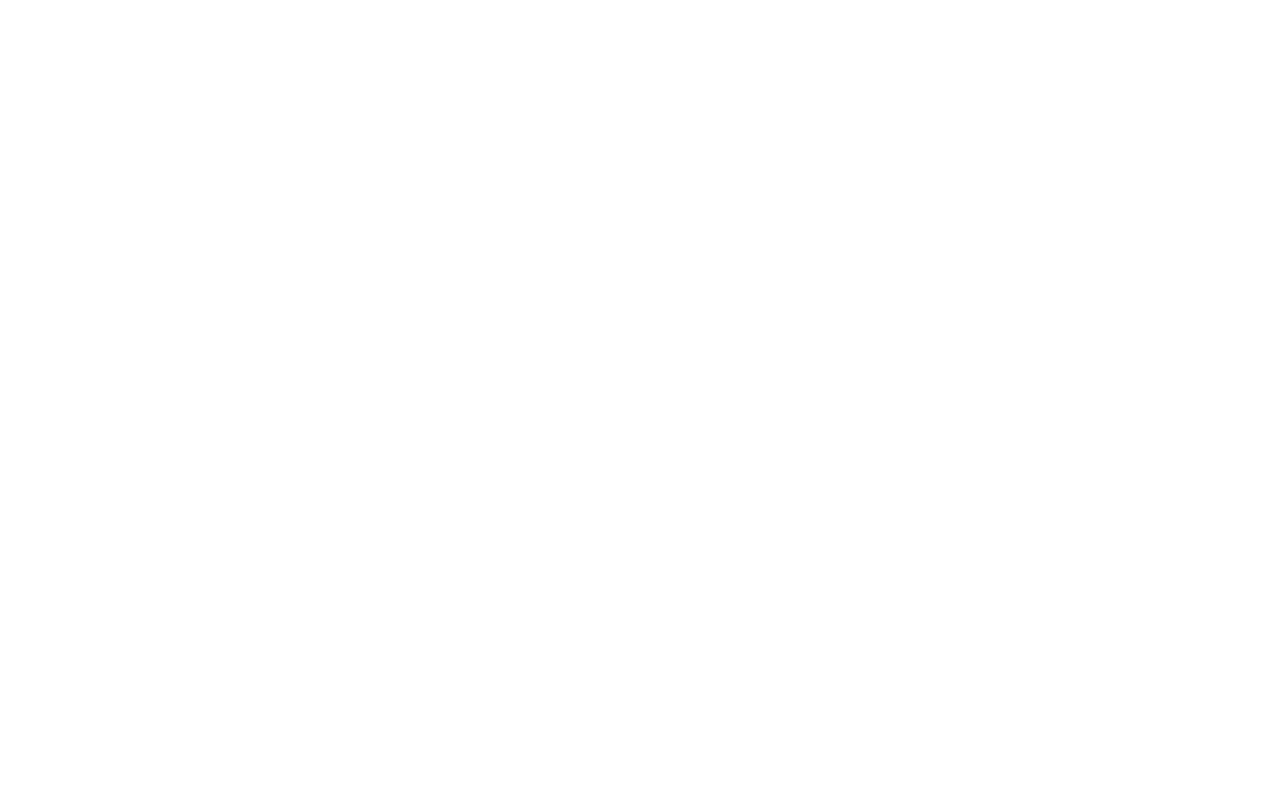
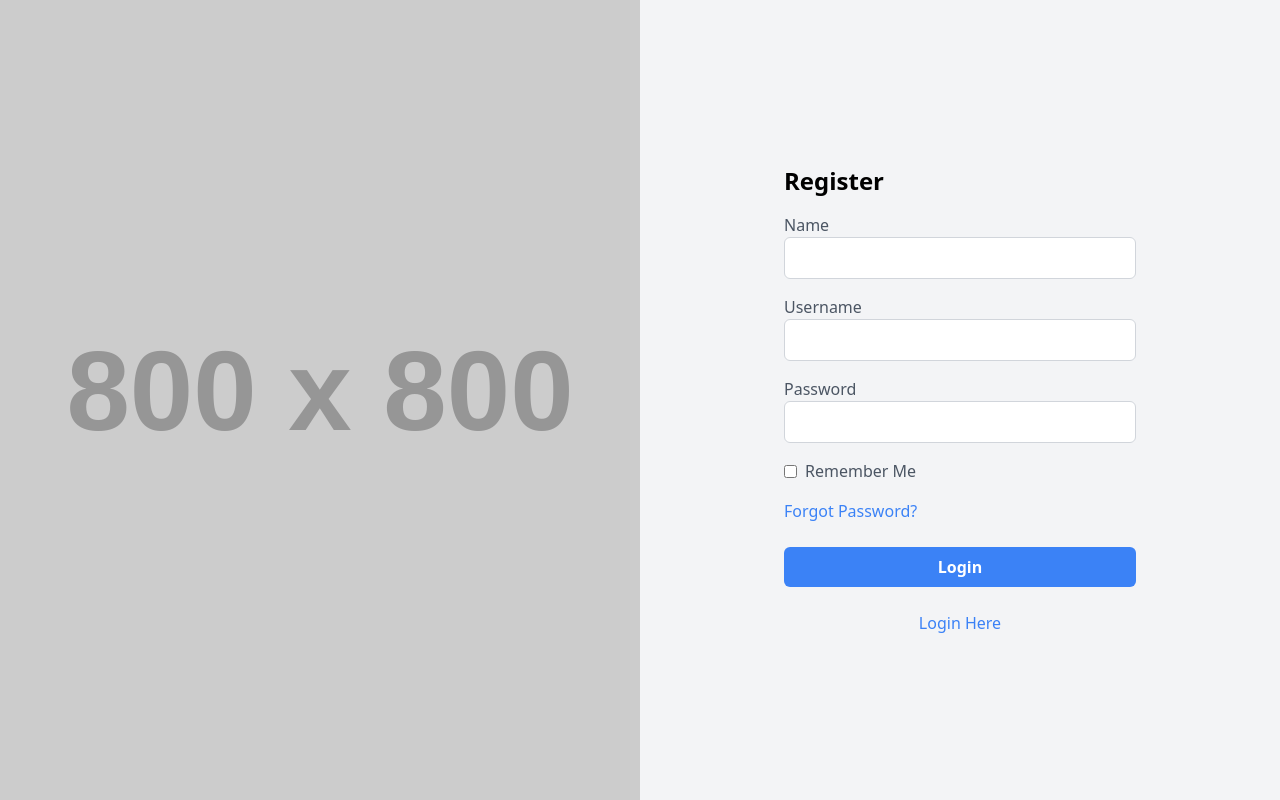
Before and after one commit to chaicopadillag/shop-vue-with-admin-tanstack, a Vue app: page /auth/register in a window 1280 px wide. Before the commit this address had no page. Built offline with nearby package versions, Linux system fonts and the light colour scheme; the HTML template or start-up script is replaced by a standard one; what @tanstack/vue-query would draw is missing.

Commit message:
implement authentication layout and routing; add login and registration views; create auth guard for protected routes

```diff
--- /dev/null
+++ b/src/modules/auth/guards/auth.guard.ts
@@ -0,0 +1,18 @@
+import type { NavigationGuardNext, RouteLocationNormalized } from 'vue-router';
+
+export const authGuard = async (
+  to: RouteLocationNormalized,
+  from: RouteLocationNormalized,
+  next: NavigationGuardNext,
+) => {
+  const userId = localStorage.getItem('userId');
+  localStorage.setItem('lastPath', to.path);
+
+  if (!userId) {
+    return next({
+      name: 'login',
+    });
+  }
+
+  return next();
+};
--- /dev/null
+++ b/src/modules/auth/layouts/AuthLayout.vue
@@ -0,0 +1,17 @@
+<template>
+  <!-- component -->
+  <div class="bg-gray-100 flex justify-center items-center h-screen">
+    <!-- Left: Image -->
+    <div class="w-1/2 h-screen hidden lg:block">
+      <img
+        src="https://placehold.co/800x/667fff/ffffff.png?text=Your+Image&font=Montserrat"
+        alt="Placeholder Image"
+        class="object-cover w-full h-full"
+      />
+    </div>
+    <!-- Right: Login Form -->
+    <div class="lg:p-36 md:p-52 sm:20 p-8 w-full lg:w-1/2">
+      <RouterView />
+    </div>
+  </div>
+</template>
--- /dev/null
+++ b/src/modules/auth/router/index.ts
@@ -0,0 +1,20 @@
+import type { RouteRecordRaw } from 'vue-router';
+
+export const authRouter: RouteRecordRaw = {
+  path: '/auth',
+  name: 'auth',
+  redirect: { name: 'login' },
+  component: () => import('@/modules/auth/layouts/AuthLayout.vue'),
+  children: [
+    {
+      path: 'login',
+      name: 'login',
+      component: () => import('@/modules/auth/views/LoginView.vue'),
+    },
+    {
+      path: 'register',
+      name: 'register',
+      component: () => import('@/modules/auth/views/RegisterView.vue'),
+    },
+  ],
+};
--- /dev/null
+++ b/src/modules/auth/views/LoginView.vue
@@ -0,0 +1,65 @@
+<template>
+  <h1 class="text-2xl font-semibold mb-4">Login</h1>
+  <form action="#" method="POST">
+    <!-- Username Input -->
+    <div class="mb-4">
+      <label for="username" class="block text-gray-600">Username</label>
+      <input
+        type="text"
+        id="username"
+        name="username"
+        class="w-full border border-gray-300 rounded-md py-2 px-3 focus:outline-none focus:border-blue-500"
+        autocomplete="off"
+      />
+    </div>
+    <!-- Password Input -->
+    <div class="mb-4">
+      <label for="password" class="block text-gray-600">Password</label>
+      <input
+        type="password"
+        id="password"
+        name="password"
+        class="w-full border border-gray-300 rounded-md py-2 px-3 focus:outline-none focus:border-blue-500"
+        autocomplete="off"
+      />
+    </div>
+    <!-- Remember Me Checkbox -->
+    <div class="mb-4 flex items-center">
+      <input type="checkbox" id="remember" name="remember" class="text-blue-500" />
+      <label for="remember" class="text-gray-600 ml-2">Remember Me</label>
+    </div>
+    <!-- Forgot Password Link -->
+    <div class="mb-6 text-blue-500">
+      <a href="#" class="hover:underline">Forgot Password?</a>
+    </div>
+    <!-- Login Button -->
+    <button
+      @click="onLogin"
+      type="button"
+      class="bg-blue-500 hover:bg-blue-600 text-white font-semibold rounded-md py-2 px-4 w-full"
+    >
+      Login
+    </button>
+  </form>
+  <!-- Sign up  Link -->
+  <div class="mt-6 text-blue-500 text-center">
+    <RouterLink :to="{ name: 'register' }" class="hover:underline">Sign up Here</RouterLink>
+  </div>
+</template>
+
+<script lang="ts" setup>
+import { useRouter } from 'vue-router';
+
+const router = useRouter();
+
+const onLogin = () => {
+  localStorage.setItem('userId', 'ABC-123');
+
+  const lastPath = localStorage.getItem('lastPath') ?? '/';
+
+  // router.replace({
+  //   // name: 'home',
+  // });
+  router.replace(lastPath);
+};
+</script>
--- /dev/null
+++ b/src/modules/auth/views/RegisterView.vue
@@ -0,0 +1,59 @@
+<template>
+  <h1 class="text-2xl font-semibold mb-4">Register</h1>
+  <form action="#" method="POST">
+    <!-- Username Input -->
+    <div class="mb-4">
+      <label for="name" class="block text-gray-600">Name</label>
+      <input
+        type="text"
+        id="name"
+        name="name"
+        class="w-full border border-gray-300 rounded-md py-2 px-3 focus:outline-none focus:border-blue-500"
+        autocomplete="off"
+      />
+    </div>
+
+    <!-- Username Input -->
+    <div class="mb-4">
+      <label for="username" class="block text-gray-600">Username</label>
+      <input
+        type="text"
+        id="username"
+        name="username"
+        class="w-full border border-gray-300 rounded-md py-2 px-3 focus:outline-none focus:border-blue-500"
+        autocomplete="off"
+      />
+    </div>
+    <!-- Password Input -->
+    <div class="mb-4">
+      <label for="password" class="block text-gray-600">Password</label>
+      <input
+        type="password"
+        id="password"
+        name="password"
+        class="w-full border border-gray-300 rounded-md py-2 px-3 focus:outline-none focus:border-blue-500"
+        autocomplete="off"
+      />
+    </div>
+    <!-- Remember Me Checkbox -->
+    <div class="mb-4 flex items-center">
+      <input type="checkbox" id="remember" name="remember" class="text-blue-500" />
+      <label for="remember" class="text-gray-600 ml-2">Remember Me</label>
+    </div>
+    <!-- Forgot Password Link -->
+    <div class="mb-6 text-blue-500">
+      <a href="#" class="hover:underline">Forgot Password?</a>
+    </div>
+    <!-- Login Button -->
+    <button
+      type="submit"
+      class="bg-blue-500 hover:bg-blue-600 text-white font-semibold rounded-md py-2 px-4 w-full"
+    >
+      Login
+    </button>
+  </form>
+  <!-- Sign up  Link -->
+  <div class="mt-6 text-blue-500 text-center">
+    <RouterLink :to="{ name: 'login' }" class="hover:underline">Login Here</RouterLink>
+  </div>
+</template>
--- a/src/modules/shop/components/HeaderNavbar.vue
+++ b/src/modules/shop/components/HeaderNavbar.vue
@@ -21,18 +21,18 @@
       </a>
       <div class="mt-2 sm:mt-0 sm:flex md:order-2">
         <!-- Login Button -->
-        <button
-          type="button"
+        <router-link
+          to="/auth"
           class="rounde mr-3 hidden border border-blue-700 py-1.5 px-6 text-center text-sm font-medium text-blue-700 focus:outline-none focus:ring-4 focus:ring-blue-300 md:inline-block rounded-lg"
         >
           Login
-        </button>
-        <button
-          type="button"
+        </router-link>
+        <router-link
+          to="/auth/register"
           class="rounde mr-3 hidden bg-blue-700 py-1.5 px-6 text-center text-sm font-medium text-white hover:bg-blue-800 focus:outline-none focus:ring-4 focus:ring-blue-300 md:mr-0 md:inline-block rounded-lg"
         >
           Register
-        </button>
+        </router-link>
         <!-- Register Button -->
         <button
           data-collapse-toggle="navbar-sticky"
--- a/src/router/index.ts
+++ b/src/router/index.ts
@@ -1,3 +1,4 @@
+import { authRouter } from '@/modules/auth/router';
 import ShopLayout from '@/modules/shop/layouts/ShopLayout.vue';
 import { createRouter, createWebHistory } from 'vue-router';
 
@@ -16,6 +17,7 @@
         },
       ],
     },
+    authRouter,
   ],
 });
 
```
